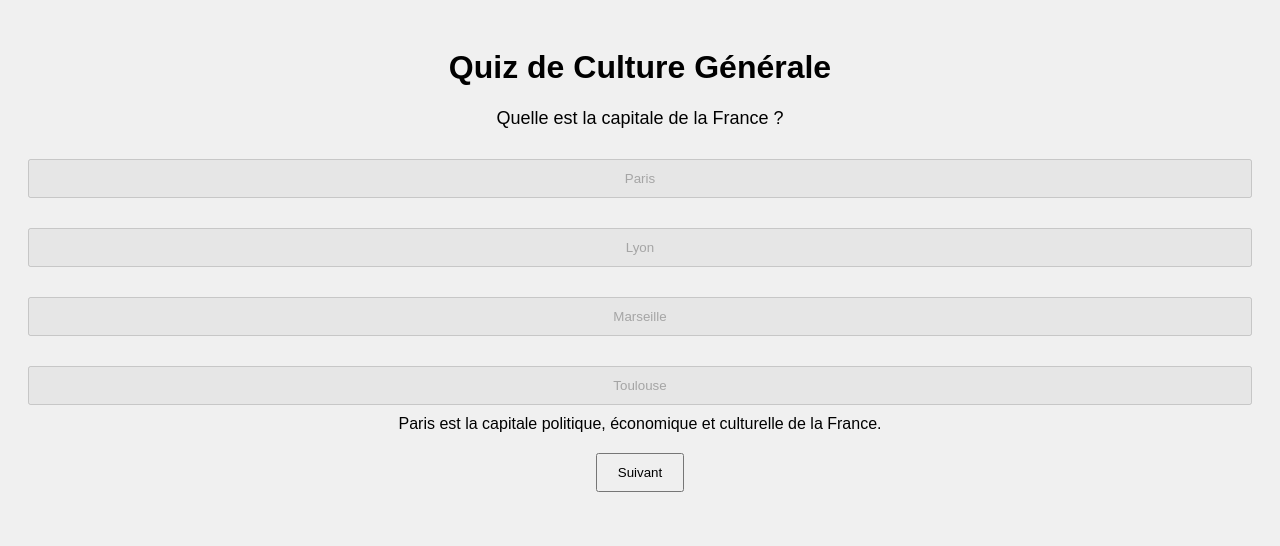
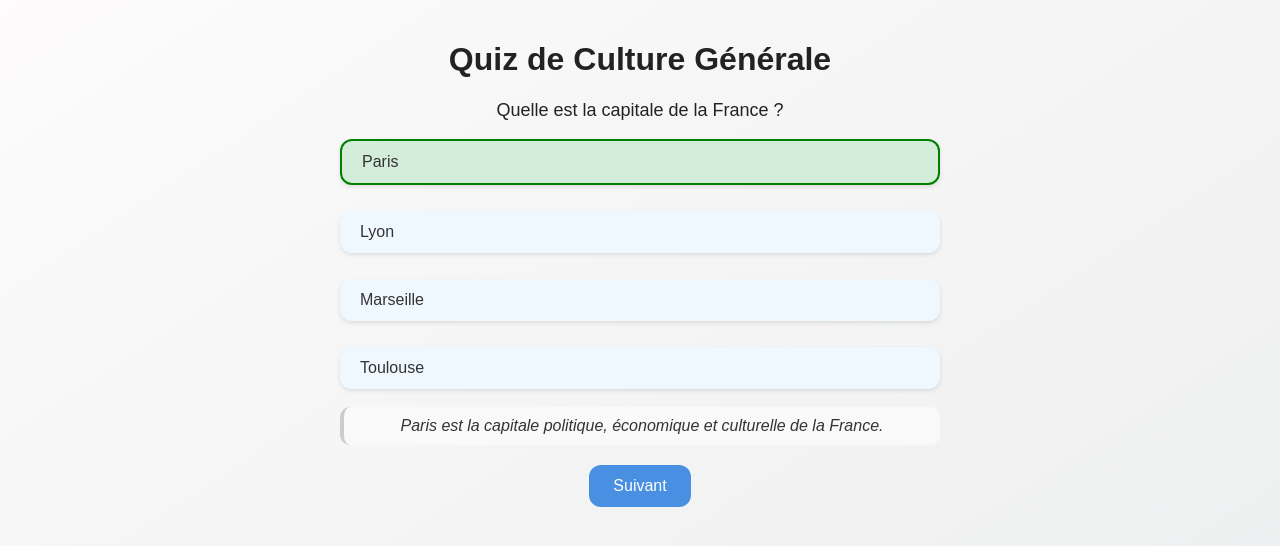
Before and after one commit to GuyomK/Quiz-Training, a plain HTML site: page index.html in a window 1280 px wide. Both pictures are taken after a click on the button "Paris". Drawn offline with Linux system fonts and the light colour scheme.

Commit message:
Update style.css

```diff
--- a/style.css
+++ b/style.css
@@ -30,3 +30,106 @@ button {
   flex-direction: column;
   gap: 10px;
 }
+
+/*
+.correct {
+  border: 2px solid green !important;
+  background-color: #d4edda !important;
+}
+
+.incorrect {
+  border: 2px solid red !important;
+  background-color: #f8d7da !important;
+}
+
+.choices button {
+  border: 1px solid #ccc;
+  padding: 10px;
+  margin: 5px 0;
+  font-size: 16px;
+  background-color: white;
+  transition: 0.2s ease;
+  cursor: pointer;
+  width: 100%;
+  text-align: left;
+}
+
+.choices button:hover {
+  background-color: #f0f0f0;
+}
+*/
+.choices button {
+  border: none;
+  padding: 12px 20px;
+  margin: 8px 0;
+  font-size: 16px;
+  background-color: #f0f8ff; /* bleu très pâle */
+  color: #333;
+  border-radius: 12px;
+  transition: background-color 0.2s ease, transform 0.1s ease;
+  cursor: pointer;
+  width: 100%;
+  text-align: left;
+  box-shadow: 0 2px 4px rgba(0, 0, 0, 0.1);
+}
+
+.choices button:hover {
+  background-color: #dbefff;
+  transform: scale(1.02);
+}
+
+.correct {
+  border: 2px solid green !important;
+  background-color: #d4edda !important;
+}
+
+.incorrect {
+  border: 2px solid red !important;
+  background-color: #f8d7da !important;
+}
+
+.explanation {
+  font-style: italic;
+  color: #333;
+  background-color: #f9f9f9;
+  padding: 10px;
+  border-radius: 10px;
+  margin-top: 10px;
+  border-left: 4px solid #ccc;
+}
+
+#next {
+  margin-top: 20px;
+  padding: 12px 24px;
+  font-size: 16px;
+  background-color: #4a90e2;
+  color: white;
+  border: none;
+  border-radius: 12px;
+  cursor: pointer;
+  transition: background-color 0.2s ease;
+}
+
+#next:hover {
+  background-color: #357ab7;
+}
+
+body {
+  margin: 0;
+  font-family: Arial, sans-serif;
+  background: linear-gradient(to bottom right, #fdfbfb, #ebedee);
+  min-height: 100vh;
+  padding: 20px;
+  color: #222;
+}
+
+body {
+  display: flex;
+  flex-direction: column;
+  align-items: center;
+}
+
+#quiz, #score {
+  width: 100%;
+  max-width: 600px;
+}
```
